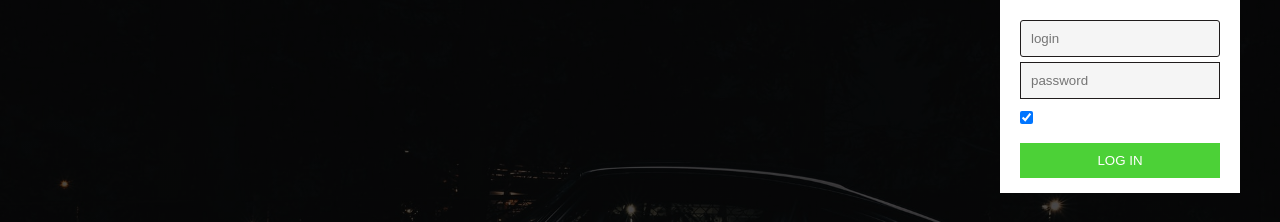
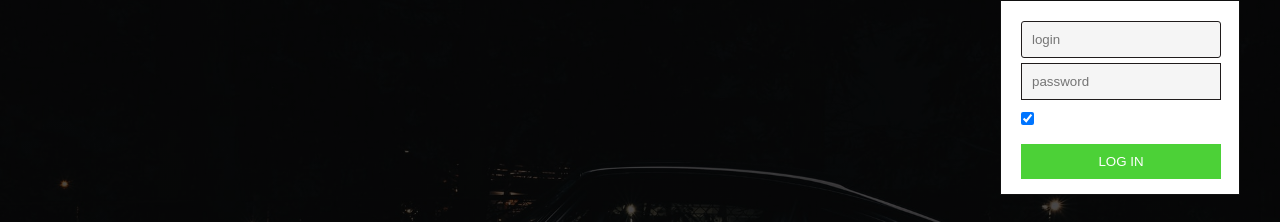
Before and after one commit to Jankaz2/cars-management-frontend, a website built with webpack: page src/index.html in a window 1280 px wide. Both pictures are taken after a click on the link "Log in". Shown: the part 100-322 px from the top of the page. Built offline with nearby package versions, Linux system fonts and the light colour scheme; files whose address does not match are found by name.

Commit message:
Add z-index to login and register boxes

```diff
--- a/src/style/main.css
+++ b/src/style/main.css
@@ -340,6 +340,8 @@ ol li ul li a:active {
     background-color: #fff;
     max-width: 240px;
     display: none;
+    z-index: 100;
+    border: 1px solid #111;
 }
 
 .login-box input[type=text],
```
